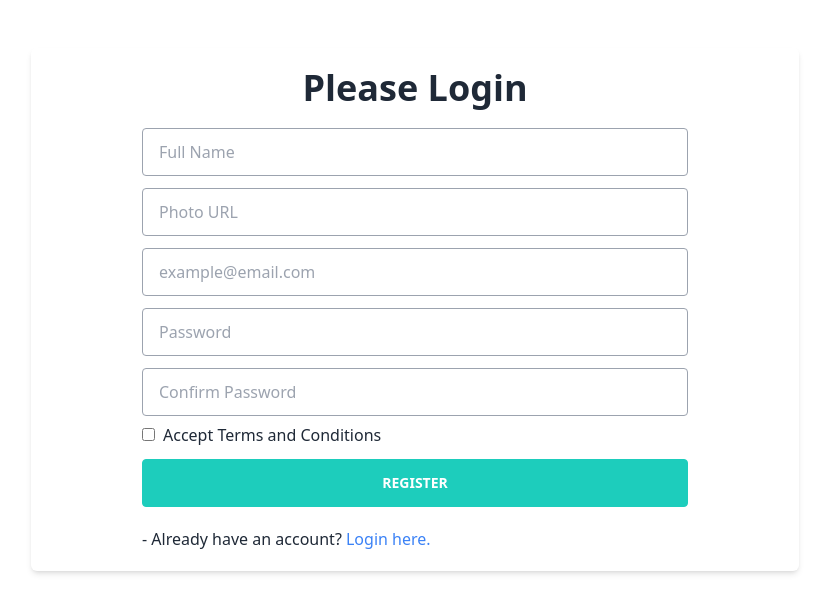
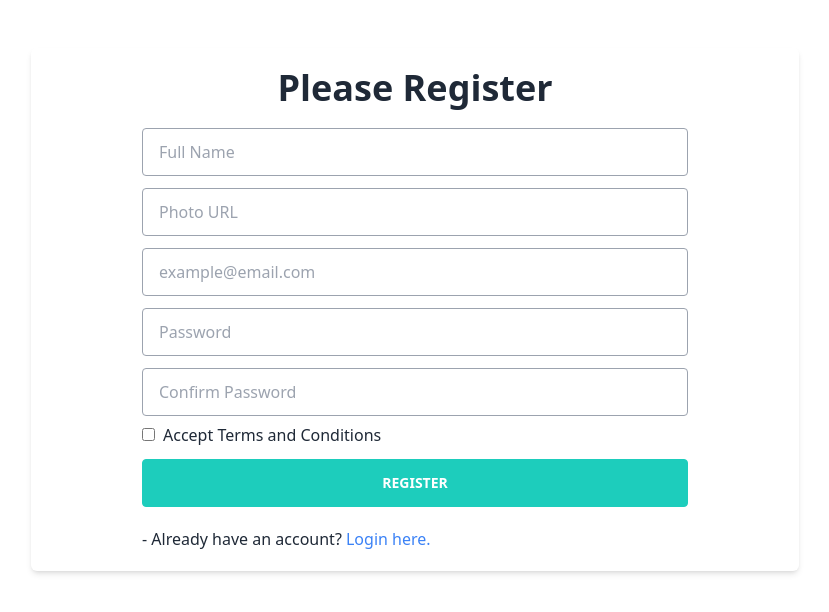
Before and after one commit to rocktohq/dragon-news, a React (Vite) app: page /register in a window 1280 px wide. Shown: the top 612 px of the page, without its empty margins (225-1054 px from the left). Built offline with nearby package versions, Linux system fonts and the light colour scheme; no server answers.

Commit message:
Registration Updated

```diff
--- a/src/pages/Register/Register.jsx
+++ b/src/pages/Register/Register.jsx
@@ -83,7 +83,7 @@ const Register = () => {
 
   return (
     <section className="max-w-screen-md mx-auto shadow-md rounded-md my-12 p-5">
-      <h2 className="text-4xl font-bold text-center">Please Login</h2>
+      <h2 className="text-4xl font-bold text-center">Please Register</h2>
       <form onSubmit={handleRegister}>
         <div className="md:w-3/4 lg:2/3 mx-auto space-y-3 mt-5">
           <input className="input border-gray-400 focus:outline-none rounded w-full" type="text" name="name" placeholder="Full Name" />
```
